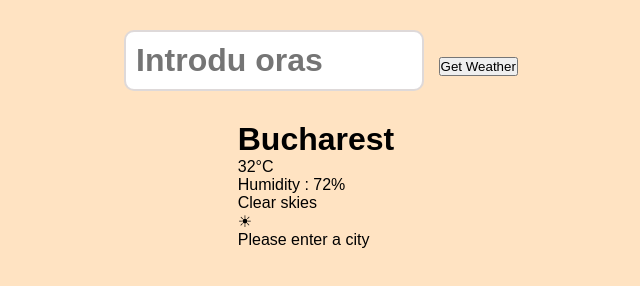
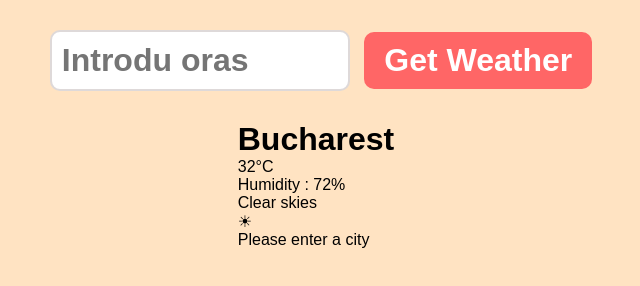
Before and after one commit to Adrian030304/WeatherApp, a plain HTML site: page index.html in a window 1280 px wide. Shown: the whole page, without its empty margins (324-964 px from the left). Drawn offline with Linux system fonts and the light colour scheme.

Commit message:
styled the button

```diff
--- a/style.css
+++ b/style.css
@@ -25,3 +25,14 @@ body{
     margin: 10px;
     width: 300px;
 }
+
+button[type="submit"]{
+    padding: 10px 20px;
+    font-weight: bold;
+    font-size: 2rem;
+    background-color: hsl(0, 100%, 70%);
+    color: white;
+    border: none;
+    border-radius: 10px;
+    cursor: pointer;
+}
```
